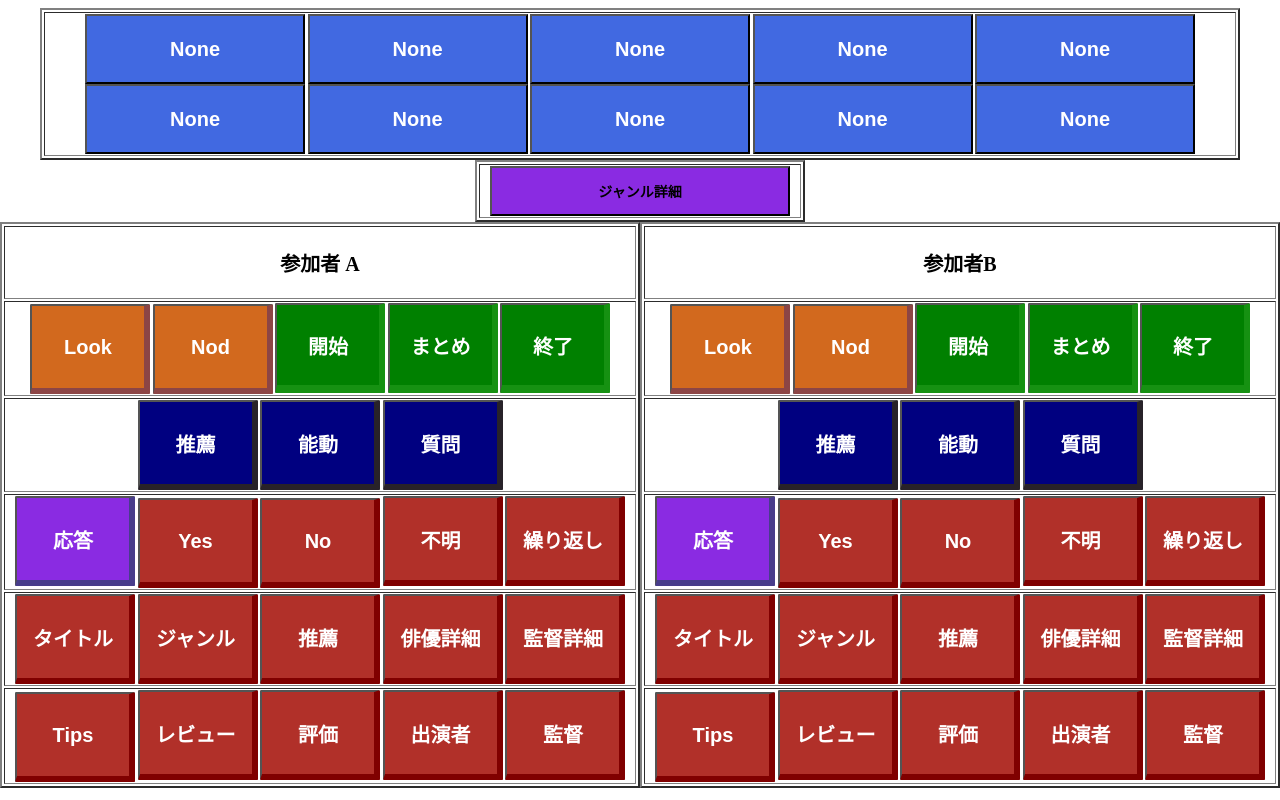
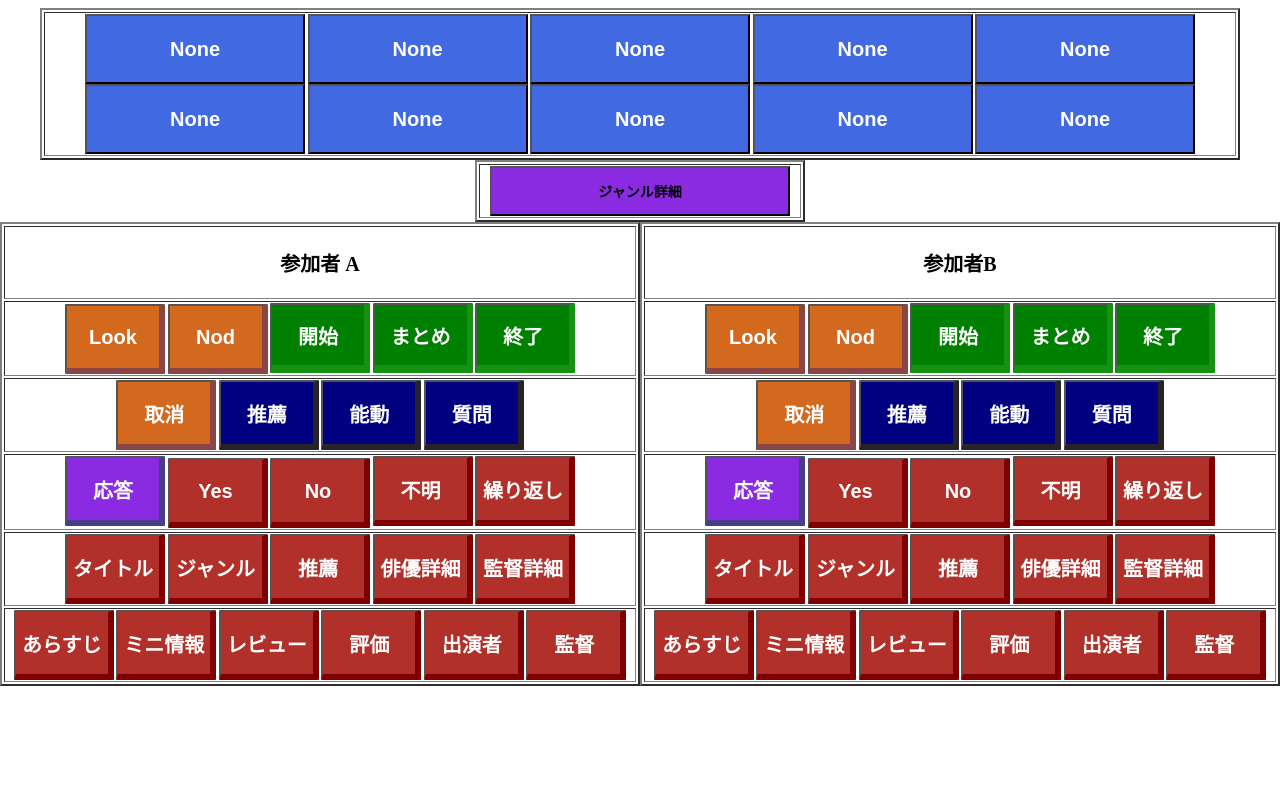
Before and after one commit to fujie-cit/ZoomWoZSystem, a Flask app: page / in a window 1280 px wide. Run offline with Flask 2, Linux system fonts and the light colour scheme; some libraries are stand-ins or nearby versions.

Commit message:
modify bug

```diff
--- a/Server/app.py
+++ b/Server/app.py
@@ -56,6 +56,8 @@ def push_button(command, detail):
         topics, persons = rc.look(detail)
     elif command == 'nod':
         topics, persons = rc.nod(detail)
+    elif command == 'cancel':
+        topics, persons = rc.look(target='U')
     elif command == 'change-topic':
         topics, persons = rc.change_topic_title(detail)
     elif command == 'change-person':
--- a/Server/config/config.ini
+++ b/Server/config/config.ini
@@ -12,6 +12,7 @@ user=root
 password=
 
 [DM]
+N = 20
 vote_min = 10
 cast_num = 3
 cast_detail_num = 3
--- a/Server/log_manager.py
+++ b/Server/log_manager.py
@@ -172,7 +172,7 @@ class LogManager:
             return None
 
     def get_current_genre(self):
-        if len(self.person_cash_list) > 0:
+        if len(self.genre_cash_list) > 0:
             return self.genre_cash_list[-1]
         else:
             return None
--- a/Server/static/css/client.css
+++ b/Server/static/css/client.css
@@ -18,8 +18,10 @@
 }
 
 .buttonA {
-    width:110px;
-    height:90px;
+    /* width:110px;
+    height:90px; */
+    width:100px;
+    height:70px;
     /*width:260px
     height:100px*/
     font-size: 2.0em;
@@ -47,8 +49,10 @@
 }
 
 .buttonC {
-    width:120px;
-    height:90px;
+    /* width:120px;
+    height:90px; */
+    width:100px;
+    height:70px;
     font-size: 2.0em;
     font-weight: bold;
 	background-color: #8a2be2;
@@ -63,8 +67,10 @@
 }
 
 .buttonD {
-    width:120px;
-    height:90px;
+    /* width:120px;
+    height:90px; */
+    width:100px;
+    height:70px;
     font-size: 2.0em;
     font-weight: bold;
 	background-color: #d2691e;
@@ -78,8 +84,27 @@
 }
 
 .buttonE {
+    /* width:120px;
+    height:90px; */
+    width:100px;
+    height:70px;
+    font-size: 2.0em;
+    font-weight: bold;
+	background-color: #B13029;
+	color: #fff;
+  border-bottom: solid 6px #800000;
+  border-right: solid 6px #800000;/*ボタン色より暗めに*/
+  border-radius: 1.5px;
+}
+.buttonE:hover {
+	background-color: #ff0000;
+}
+
+.buttonE2 {
+    /* width:120px;
+    height:90px; */
     width:120px;
-    height:90px;
+    height:70px;
     font-size: 2.0em;
     font-weight: bold;
 	background-color: #B13029;
@@ -93,8 +118,10 @@
 }
 
 .buttonF {
-    width:120px;
-    height:90px;
+    /* width:120px;
+    height:90px; */
+    width:100px;
+    height:70px;
     font-size: 2.0em;
     font-weight: bold;
 	background-color: #8a2be2;
--- a/Server/templates/index.html
+++ b/Server/templates/index.html
@@ -100,34 +100,61 @@
 	</table>
 	</div>
 	<div id='genre'>
-		<table class="table2" border=2 align="center" height="50">
+		<table class="table2" border=2 align="center" height="50" width="1200">
 		<tr><td>
-				<form method="post" action="/send/change-genre/SF" style="display: inline">
-						<input type="submit" value="SF" class="buttonE">
+				<form method="post" action="/send/change-genre/28" style="display: inline">
+						<input type="submit" value="アクション" class="buttonE2">
 				</form>
-				<form method="post" action="/send/change-genre/action" style="display: inline">
-						<input type="submit" value="アクション" class="buttonE">
+        <form method="post" action="/send/change-genre/12" style="display: inline">
+						<input type="submit" value="アドベンチャー" class="buttonE2">
 				</form>
-				<form method="post" action="/send/change-genre/horror" style="display: inline">
-						<input type="submit" value="ホラー" class="buttonE">
+        <form method="post" action="/send/change-genre/16" style="display: inline">
+						<input type="submit" value="アニメ" class="buttonE2">
 				</form>
-				<form method="post" action="/send/change-genre/romance" style="display: inline">
-						<input type="submit" value="恋愛" class="buttonE">
+        <form method="post" action="/send/change-genre/35" style="display: inline">
+						<input type="submit" value="コメディー" class="buttonE2">
 				</form>
-				<form method="post" action="/send/change-genre/human" style="display: inline">
-						<input type="submit" value="ヒューマン" class="buttonE">
+				<form method="post" action="/send/change-genre/80" style="display: inline">
+						<input type="submit" value="犯罪" class="buttonE2">
 				</form>
-				<form method="post" action="/send/change-genre/anime" style="display: inline">
-						<input type="submit" value="アニメ" class="buttonE">
+				<form method="post" action="/send/change-genre/99" style="display: inline">
+						<input type="submit" value="ドキュメンタリー" class="buttonE2">
 				</form>
-				<form method="post" action="/send/change-genre/comedy" style="display: inline">
-						<input type="submit" value="コメディー" class="buttonE">
+        <form method="post" action="/send/change-genre/18" style="display: inline">
+            <input type="submit" value="ドラマ" class="buttonE2">
+        </form>
+        <form method="post" action="/send/change-genre/10751" style="display: inline">
+						<input type="submit" value="ファミリー" class="buttonE2">
 				</form>
-				<form method="post" action="/send/change-genre/advenchar" style="display: inline">
-						<input type="submit" value="アドベンチャー" class="buttonE">
+        <form method="post" action="/send/change-genre/14" style="display: inline">
+						<input type="submit" value="ファンタジー" class="buttonE2">
 				</form>
-				<form method="post" action="/send/change-genre/mistery" style="display: inline">
-						<input type="submit" value="ミステリー" class="buttonE">
+        <form method="post" action="/send/change-genre/36" style="display: inline">
+						<input type="submit" value="ヒストリー" class="buttonE2">
+				</form>
+        <form method="post" action="/send/change-genre/27" style="display: inline">
+						<input type="submit" value="ホラー" class="buttonE2">
+				</form>
+        <form method="post" action="/send/change-genre/10402" style="display: inline">
+						<input type="submit" value="ミュージカル" class="buttonE2">
+				</form>
+				<form method="post" action="/send/change-genre/9648" style="display: inline">
+						<input type="submit" value="ミステリー" class="buttonE2">
+				</form>
+        <form method="post" action="/send/change-genre/10749" style="display: inline">
+						<input type="submit" value="恋愛" class="buttonE2">
+				</form>
+        <form method="post" action="/send/change-genre/878" style="display: inline">
+						<input type="submit" value="SF" class="buttonE2">
+				</form>
+        <form method="post" action="/send/change-genre/53" style="display: inline">
+						<input type="submit" value="スリラー" class="buttonE2">
+				</form>
+        <form method="post" action="/send/change-genre/10752" style="display: inline">
+						<input type="submit" value="戦争" class="buttonE2">
+				</form>
+        <form method="post" action="/send/change-genre/37" style="display: inline">
+						<input type="submit" value="洋画" class="buttonE2">
 				</form>
 		</tr></td>
 		</table>
@@ -158,6 +185,9 @@
 		        </form>
 		    </td></tr>
 		    <tr><td>
+            <form method="post" action="/send/cancel/A" style="display: inline">
+                <input type="submit" value="取消" class="buttonD">
+            </form>
 		        <form method="post" action="/send/recommendation-active/A" style="display: inline">
 		            <input type="submit" value="推薦" class="buttonC">
 		        </form>
@@ -204,7 +234,13 @@
 						</form>
 		    </td></tr>
 		    <tr><td>
-						<input type="submit" id='tipsA' value="Tips" class="buttonE">
+            <!-- <input type="submit" id='tipsB' value="Tips" class="buttonE"> -->
+            <form method="post" action="/send/tips-story-correction/B" style="display: inline">
+                <input type="submit" value="あらすじ" class="buttonE">
+            </form>
+            <form method="post" action="/send/tips-info-correction/B" style="display: inline">
+                <input type="submit" value="ミニ情報" class="buttonE">
+            </form>
 						<form method="post" action="/send/review-correction/A" style="display: inline">
 								<input type="submit" value="レビュー" class="buttonE">
 						</form>
@@ -245,6 +281,9 @@
 		        </form>
 		    </td></tr>
 		    <tr><td>
+            <form method="post" action="/send/cancel/B" style="display: inline">
+                <input type="submit" value="取消" class="buttonD">
+            </form>
 		        <form method="post" action="/send/recommendation-active/B" style="display: inline">
 		            <input type="submit" value="推薦" class="buttonC">
 		        </form>
@@ -292,7 +331,13 @@
 
 		    </td></tr>
 		    <tr><td>
-						<input type="submit" id='tipsB' value="Tips" class="buttonE">
+            <!-- <input type="submit" id='tipsB' value="Tips" class="buttonE"> -->
+            <form method="post" action="/send/tips-story-correction/B" style="display: inline">
+								<input type="submit" value="あらすじ" class="buttonE">
+						</form>
+            <form method="post" action="/send/tips-info-correction/B" style="display: inline">
+								<input type="submit" value="ミニ情報" class="buttonE">
+						</form>
 						<form method="post" action="/send/review-correction/B" style="display: inline">
 								<input type="submit" value="レビュー" class="buttonE">
 						</form>
@@ -319,16 +364,16 @@
 			<input type="button"  value="誤り訂正発話B">
 		</right>
 	</div> -->
-	<div class="box7" id='tips_typeA'>
+	<!-- <div class="box7" id='tips_typeA'>
 		<table class="table3" border=2 align="left" >
 		<tr><td>
-        <form method="post" action="/send/tips-overview-correction/A" style="display: inline">
+        <form method="post" action="/send/tips-story-correction/A" style="display: inline">
             <input type="submit" value="あらすじ" class="buttonE" style="font-size:20px;">
-        </form>
-        <form method="post" action="/send/tips-series-correction/A" style="display: inline">
+        </form> -->
+        <!-- <form method="post" action="/send/tips-series-correction/A" style="display: inline">
             <input type="submit" value="シリーズ" class="buttonE" style="font-size:20px;">
-        </form>
-        <form method="post" action="/send/tips-others-correction/A" style="display: inline">
+        </form> -->
+        <!-- <form method="post" action="/send/tips-others-correction/A" style="display: inline">
             <input type="submit" value="その他" class="buttonE" style="font-size:20px;">
         </form>
     </td></tr>
@@ -338,17 +383,17 @@
 	<div class="box8" id='tips_typeB'>
 		<table class="table3" border=2 align="right" >
 		<tr><td>
-        <form method="post" action="/send/tips-overview-correction/B" style="display: inline">
+        <form method="post" action="/send/tips-story-correction/B" style="display: inline">
             <input type="submit" value="あらすじ" class="buttonE" style="font-size:20px;">
-        </form>
-        <form method="post" action="/send/tips-series-correction/B" style="display: inline">
+        </form> -->
+        <!-- <form method="post" action="/send/tips-series-correction/B" style="display: inline">
             <input type="submit" value="シリーズ" class="buttonE" style="font-size:20px;">
-        </form>
-        <form method="post" action="/send/tips-others-correction/B" style="display: inline">
+        </form> -->
+        <!-- <form method="post" action="/send/tips-others-correction/B" style="display: inline">
             <input type="submit" value="その他" class="buttonE" style="font-size:20px;">
         </form>
     </td></tr>
 		</table>
-	</div>
+	</div> -->
 
 {% endblock %}
--- a/Server/templates/layout.html
+++ b/Server/templates/layout.html
@@ -4,7 +4,7 @@
     <meta http-equiv="Content-Type" content="text/html; charset=utf-8">
     <title>WOZ Contoroller</title>
     <!-- <link rel="stylesheet" href="/static/css/client_new4.css">  -->
-    <link rel="stylesheet" href="/static/css/client.css?202105081741">
+    <link rel="stylesheet" href="/static/css/client.css?202105181729">
     <script src="http://ajax.googleapis.com/ajax/libs/jquery/1.9.1/jquery.min.js"></script>
     <script src="/static/js/script.js?202104182037"></script>
 </head>
```
Also changed, not shown: Server/DM.py (+19 -7 lines), Server/NLG.py (+7 -4 lines), Server/db_api.py (+5 -5 lines), Server/robot_controller.py (+6 -8 lines).
